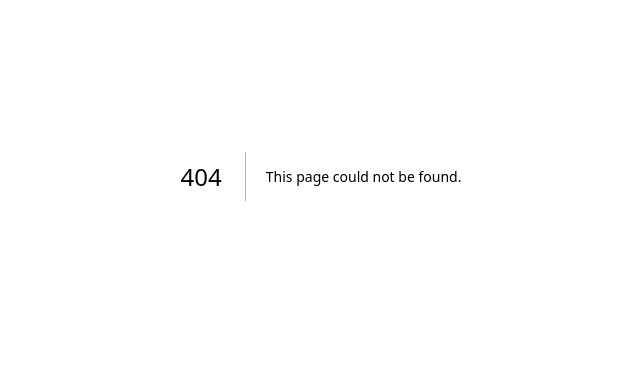
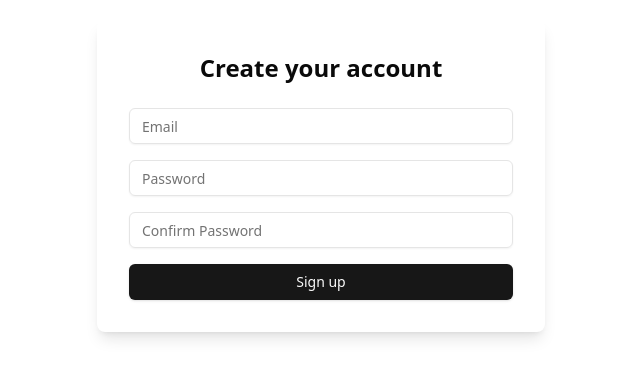
Before and after one commit to zyrephus/politicate, a Next.js app in the folder frontend/: page /signup in a window 1280 px wide. Before the commit this address had no page. Shown: the part 224-602 px from the top of the page, without its empty margins (319-959 px from the left). Built offline with nearby package versions, Linux system fonts and the light colour scheme.

Commit message:
Create sign in boilerplate

```diff
--- /dev/null
+++ b/frontend/app/signup/page.tsx
@@ -0,0 +1,12 @@
+"use client";
+
+import { SignUpForm } from "@/components/auth/SignUpForm";
+import { HeroParticle } from "@/components/hero/HeroParticle";
+
+export default function SignUpPage() {
+  return (
+    <div className="min-h-screen flex items-center justify-center bg-background">
+      <SignUpForm />
+    </div>
+  );
+}
--- /dev/null
+++ b/frontend/components/auth/SignUpForm.tsx
@@ -0,0 +1,105 @@
+"use client";
+
+import { useState } from "react";
+import { useRouter } from "next/navigation";
+import { Button } from "@/components/ui/button";
+import { Input } from "@/components/ui/input";
+import { motion } from "framer-motion";
+
+export function SignUpForm() {
+  const router = useRouter();
+  const [formData, setFormData] = useState({
+    email: "",
+    password: "",
+    confirmPassword: "",
+  });
+  const [error, setError] = useState("");
+  const [loading, setLoading] = useState(false);
+
+  const handleSubmit = async (e: React.FormEvent) => {
+    e.preventDefault();
+    setError("");
+    setLoading(true);
+
+    if (formData.password !== formData.confirmPassword) {
+      setError("Passwords do not match");
+      setLoading(false);
+      return;
+    }
+
+    try {
+      const response = await fetch("/api/auth/signup", {
+        method: "POST",
+        headers: {
+          "Content-Type": "application/json",
+        },
+        body: JSON.stringify({
+          email: formData.email,
+          password: formData.password,
+        }),
+      });
+
+      if (!response.ok) {
+        throw new Error("Signup failed");
+      }
+
+      router.push("/dashboard");
+    } catch (err) {
+      setError("Failed to create account");
+    } finally {
+      setLoading(false);
+    }
+  };
+
+  return (
+    <motion.div
+      initial={{opacity: 0, y: 5}}
+      animate={{opacity: 1, y: 0}}
+      transition={{delay: 0.5, duration: 0.8,}}
+      className="w-full max-w-md p-8 space-y-6 bg-card rounded-lg shadow-lg"
+    >
+      <h2 className="text-2xl font-bold text-center">Create your account</h2>
+      <form onSubmit={handleSubmit} className="space-y-4">
+        <div className="space-y-2">
+          <Input
+            type="email"
+            placeholder="Email"
+            value={formData.email}
+            onChange={(e) =>
+              setFormData({ ...formData, email: e.target.value })
+            }
+            required
+          />
+        </div>
+        <div className="space-y-2">
+          <Input
+            type="password"
+            placeholder="Password"
+            value={formData.password}
+            onChange={(e) =>
+              setFormData({ ...formData, password: e.target.value })
+            }
+            required
+          />
+        </div>
+        <div className="space-y-2">
+          <Input
+            type="password"
+            placeholder="Confirm Password"
+            value={formData.confirmPassword}
+            onChange={(e) =>
+              setFormData({ ...formData, confirmPassword: e.target.value })
+            }
+            required
+          />
+        </div>
+        {error && (
+          <p className="text-sm text-destructive text-center">{error}</p>
+        )}
+        <Button type="submit" className="w-full" disabled={loading}>
+          {loading ? "Creating account..." : "Sign up"}
+        </Button>
+      </form>
+    </motion.div>
+  );
+}
--- a/frontend/components/hero/index.tsx
+++ b/frontend/components/hero/index.tsx
@@ -5,6 +5,7 @@ import { TextAnimate } from '../magicui/text-animate'
 import { motion } from 'framer-motion'
 import { ShimmerButton } from '../magicui/shimmer-button'
 import { MoveUpRight } from 'lucide-react'
+import Link from 'next/link';
 
 export default function HeroSection() {
   return (
@@ -20,43 +21,27 @@ export default function HeroSection() {
       </div>
 
         <motion.p
-          initial = {{
-            opacity: 0,
-            y: 5,
-          }}
-          animate = {{
-            opacity: 1,
-            y: 0,
-          }}
-          transition = {{
-            delay: 0.6,
-            duration: 0.8,
-          }}
+          initial = {{opacity: 0, y: 5}}
+          animate = {{opacity: 1, y: 0}}
+          transition = {{delay: 0.6, duration: 0.8,}}
           className="text-center text-sm md:text-xl text-gray-500 lg:w-[40rem]"
         >
           Stay informed with your local political landscape by gaining a neutral understanding of political topics with AI-powered explanations.
         </motion.p>
 
         <motion.div
-          initial = {{
-            opacity: 0,
-            y: 5,
-          }}
-          animate = {{
-            opacity: 1,
-            y: 0,
-          }}
-          transition = {{
-            delay: 0.6,
-            duration: 0.8,
-          }}
+          initial = {{opacity: 0, y: 5}}
+          animate = {{opacity: 1, y: 0}}
+          transition = {{delay: 0.6, duration: 0.8,}}
         >
+          <Link href="/signup">
             <ShimmerButton className="gap-2" shimmerColor="#F56565" shimmerSize="0.2rem">
               <span className="whitespace-pre-wrap text-center text-sm font-medium leading-none tracking-tight text-white dark:from-white dark:to-slate-900/10 lg:text-lg">
                 Get Started
               </span>
               <MoveUpRight />
             </ShimmerButton>
+          </Link>
         </motion.div>
       </div>
       <HeroParticle />
--- a/frontend/components/layout/Navbar.tsx
+++ b/frontend/components/layout/Navbar.tsx
@@ -8,18 +8,9 @@ import { motion } from "framer-motion";
 export function Navbar() {
   return (
     <motion.nav
-      initial={{
-        opacity: 0,
-        y: 5,
-      }}
-      animate={{
-        opacity: 1,
-        y: 0,
-      }}
-      transition={{
-        delay: 0.5,
-        duration: 0.8,
-      }}
+      initial={{opacity: 0, y: 5}}
+      animate={{opacity: 1, y: 0}}
+      transition={{delay: 0.5, duration: 0.8,}}
       className="fixed top-0 w-full z-20 p-5"
     >
       <div className="relative container mx-auto flex h-16 items-center justify-between">
@@ -37,11 +28,13 @@ export function Navbar() {
         </div>
 
         <div className="flex items-center space-x-4 z-20">
+        <Link href="/signup">
           <Button variant="ghost">Sign up</Button>
-          <Button>
-            Login
-            <LogIn className="h-4 w-4" />
-          </Button>
+        </Link>
+        <Button>
+          Login
+          <LogIn className="h-4 w-4" />
+        </Button>
         </div>
       </div>
     </motion.nav>
--- a/frontend/components/magicui/shimmer-button.tsx
+++ b/frontend/components/magicui/shimmer-button.tsx
@@ -75,7 +75,7 @@ export const ShimmerButton = React.forwardRef<
             "transform-gpu transition-all duration-300 ease-in-out",
 
             // on hover
-            "group-hover:shadow-[inset_0_-6px_10px_#ffffff3f]",
+            "group-hover:shadow-[inset_0_-8px_20px_#ffffff4f]",
 
             // on click
             "group-active:shadow-[inset_0_-10px_10px_#ffffff3f]",
--- /dev/null
+++ b/frontend/components/ui/input.tsx
@@ -0,0 +1,22 @@
+import * as React from "react"
+
+import { cn } from "@/lib/utils"
+
+const Input = React.forwardRef<HTMLInputElement, React.ComponentProps<"input">>(
+  ({ className, type, ...props }, ref) => {
+    return (
+      <input
+        type={type}
+        className={cn(
+          "flex h-9 w-full rounded-md border border-input bg-transparent px-3 py-1 text-base shadow-sm transition-colors file:border-0 file:bg-transparent file:text-sm file:font-medium file:text-foreground placeholder:text-muted-foreground focus-visible:outline-none focus-visible:ring-1 focus-visible:ring-ring disabled:cursor-not-allowed disabled:opacity-50 md:text-sm",
+          className
+        )}
+        ref={ref}
+        {...props}
+      />
+    )
+  }
+)
+Input.displayName = "Input"
+
+export { Input }
```
Lines whose indentation alone changed are shown as unchanged.
